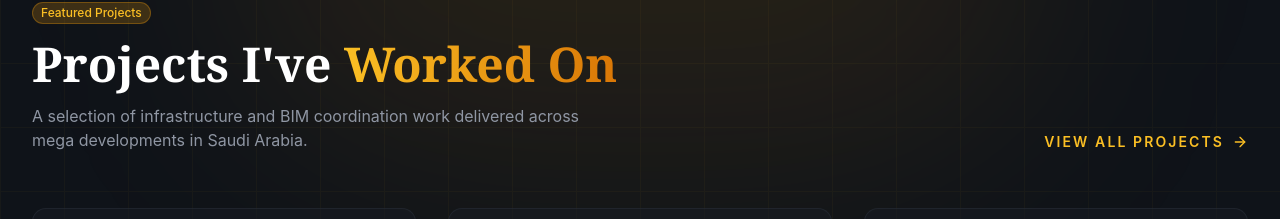
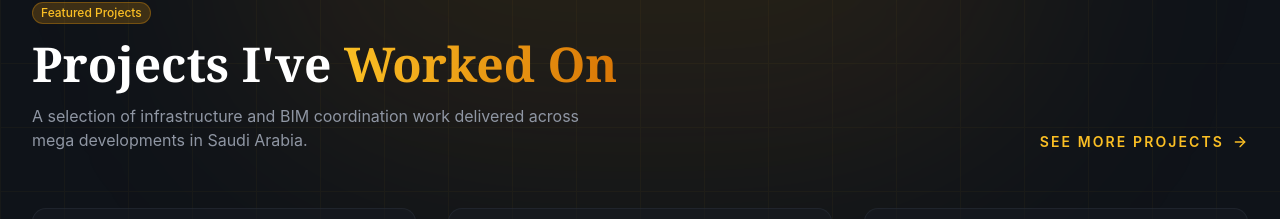
Before and after one commit to xSahal/portfolio-website, a React (Vite) app: page / in a window 1280 px wide. Shown: the part 2198-2417 px from the top of the page. Built offline with nearby package versions, Linux system fonts and the light colour scheme.

Commit message:
Repurpose 'View All Projects' button to scroll to Additional Contributions
- Label: 'View All Projects' -> 'See More Projects' (honest)
- Action: scrolls to #additional-projects anchor with scroll-mt-24 offset
  so it lands below the fixed nav bar

```diff
--- a/src/App.tsx
+++ b/src/App.tsx
@@ -541,10 +541,10 @@ function App() {
                 </p>
               </div>
               <button
-                onClick={() => scrollToSection('contact')}
+                onClick={() => scrollToSection('additional-projects')}
                 className="group inline-flex items-center gap-2 text-amber-400 hover:text-amber-300 transition-colors text-sm font-semibold uppercase tracking-[0.15em] whitespace-nowrap self-center md:self-end"
               >
-                View All Projects
+                See More Projects
                 <ArrowRight className="w-4 h-4 transition-transform duration-300 group-hover:translate-x-1" />
               </button>
             </div>
@@ -620,7 +620,7 @@ function App() {
             </div>
 
             {/* Additional smaller contributions — compact cards, no images */}
-            <div className="mt-16 sm:mt-20 pt-10 border-t border-border/40">
+            <div id="additional-projects" className="mt-16 sm:mt-20 pt-10 border-t border-border/40 scroll-mt-24">
               <div className="text-center mb-10">
                 <Badge className="mb-3 bg-amber-500/15 text-amber-400 border-amber-500/30 text-[10px] uppercase tracking-[0.15em]">
                   Additional Contributions
```
